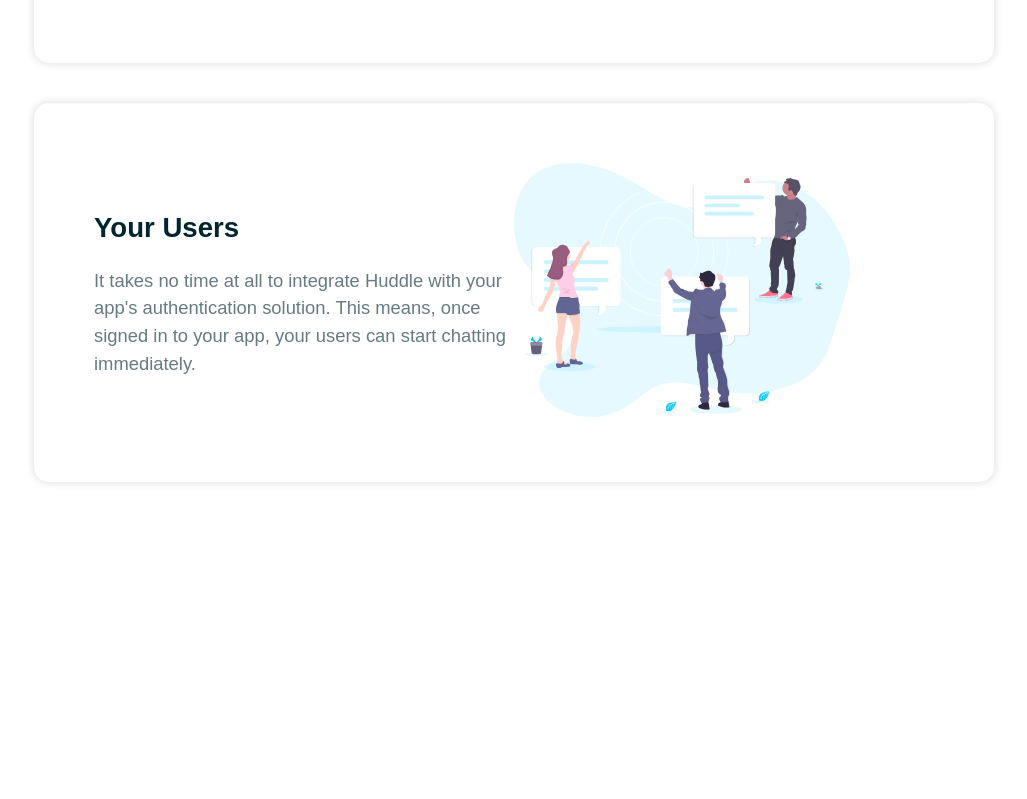
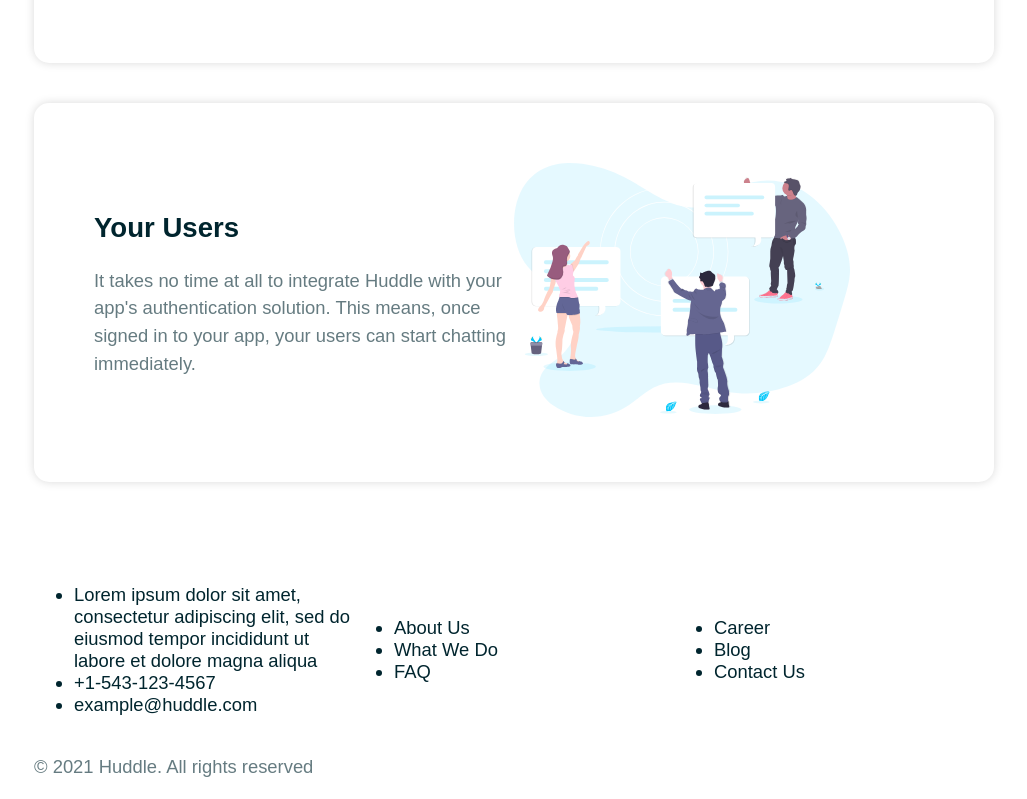
Before and after one commit to DebaKaran/styled-component, a React (Vite) app: page / in a window 1280 px wide. Shown: the part 1162-1961 px from the top of the page, without its empty margins (126-1153 px from the left). Before the commit the page ends 1684 px from the top, so only its background shows below. Built offline with nearby package versions, Linux system fonts and the light colour scheme.

Commit message:
feat(footer): add structured Footer component to layout
- Create Footer component with logo and navigation sections
- Reuse Container and Flex layout primitives
- Integrate Footer into App structure
- Complete page composition with header, content, and footer

```diff
--- a/src/App.jsx
+++ b/src/App.jsx
@@ -5,6 +5,7 @@ import { theme } from "./styled/theme"
 import GlobalStyles from "./styled/Global"
 import content from "./content"
 import Card from "./components/Card"
+import Footer from "./components/Footer"
 
 function App() {
 
@@ -18,6 +19,7 @@ function App() {
                 <Card key={item.id} item={item} />
               ))}
             </Container>
+            <Footer/>
         </>
     </ThemeProvider>
 
--- /dev/null
+++ b/src/components/Footer.jsx
@@ -0,0 +1,39 @@
+import React from 'react'
+import { Container } from './styled/Container.styled'
+import { Flex } from './styled/Flex.styled'
+
+const Footer = () => {
+  return (
+    <div>
+        <Container>
+        <img src='./images/logo_white.svg' alt='' />
+
+        <Flex>
+          <ul>
+            <li>
+              Lorem ipsum dolor sit amet, consectetur adipiscing elit, sed do
+              eiusmod tempor incididunt ut labore et dolore magna aliqua
+            </li>
+            <li>+1-543-123-4567</li>
+            <li>example@huddle.com</li>
+          </ul>
+          <ul>
+            <li>About Us</li>
+            <li>What We Do</li>
+            <li>FAQ</li>
+          </ul>
+
+          <ul>
+            <li>Career</li>
+            <li>Blog</li>
+            <li>Contact Us</li>
+          </ul>
+        </Flex>
+
+        <p>&copy; 2021 Huddle. All rights reserved</p>
+      </Container>
+    </div>
+  )
+}
+
+export default Footer
```
